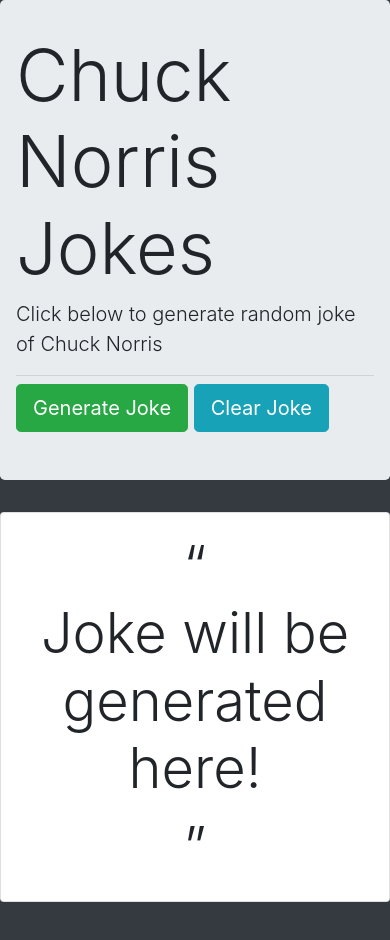
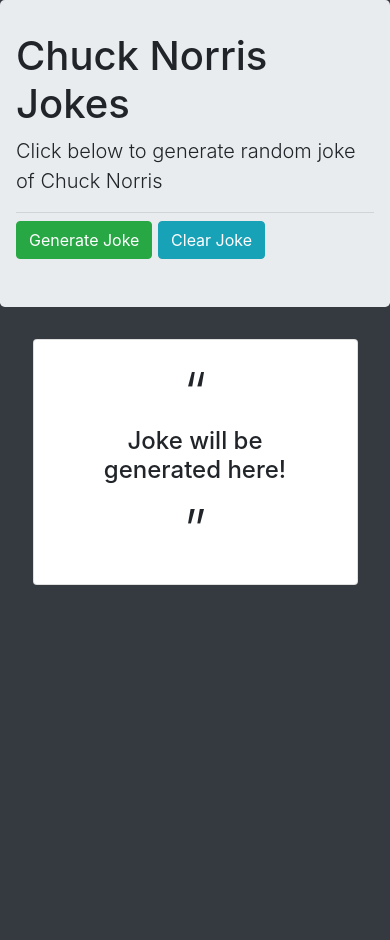
Before and after one commit to Udaygajavalli/chucknorris, a plain HTML site: page index.html in a window 390 px wide. After the commit the page ends 844 px from the top, so only its background shows below. Drawn offline with nearby package versions, Linux system fonts and the light colour scheme.

Commit message:
Fixed mobile responsive

```diff
--- a/index.html
+++ b/index.html
@@ -8,18 +8,18 @@
 </head>
 <body class="bg-dark">
     <div class="jumbotron">
-        <h1 class="display-3">Chuck Norris Jokes</h1>
+        <h1 class="display-3-sm">Chuck Norris Jokes</h1>
         <p class="lead">Click below to generate random joke of Chuck Norris </p>
         <hr class="my-2">
         <p class="lead">
-            <button class="btn btn-success btn-lg" id="generate" href="Jumbo action link" role="button">Generate Joke</button>
-            <button class="btn btn-info btn-lg" id="clear" href="Jumbo action link" role="button">Clear Joke</button>
+            <button class="btn btn-success btn-lg-sm" id="generate" href="Jumbo action link" role="button">Generate Joke</button>
+            <button class="btn btn-info btn-lg-sm" id="clear" href="Jumbo action link" role="button">Clear Joke</button>
         </p>
     </div>
-    <div class="card text-center col-sm-8 mx-auto mb-5">
+    <div class="card text-center col-sm-8 col-10 mx-auto mb-5">
       <div class="card-body">
         <q class="display-4 q">
-            <h4 class="card-title display-4">Joke will be generated here!</h4>
+            <h4 class="card-title display-4-sm">Joke will be generated here!</h4>
         </q>
       </div>
     </div>
```
